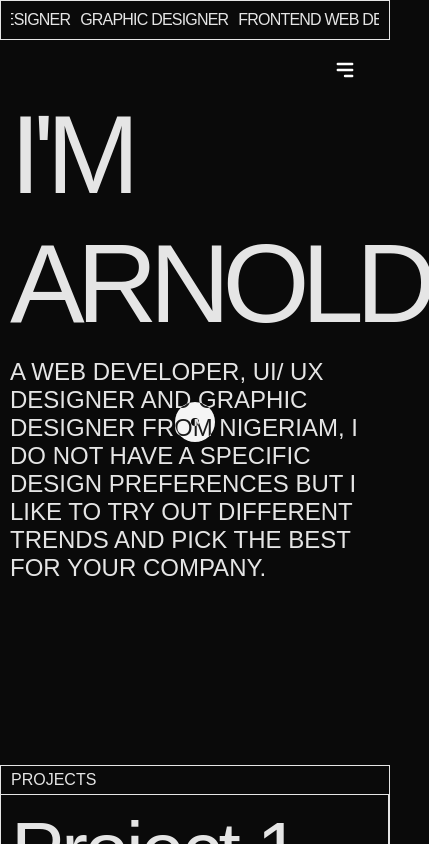
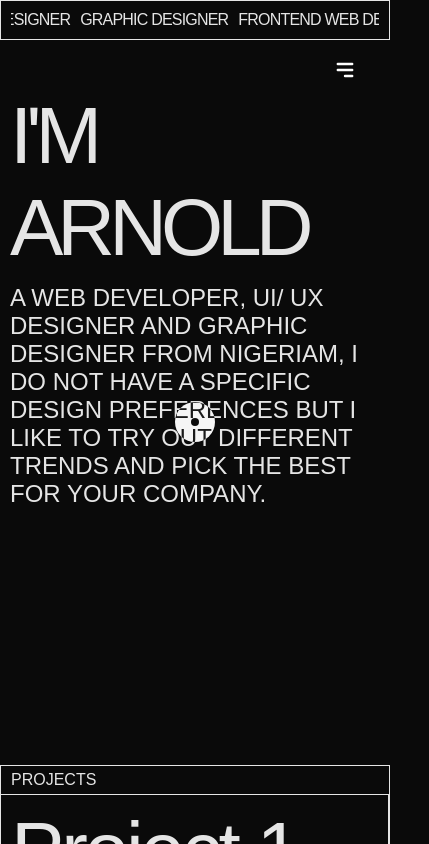
Before and after one commit to DarkVoid01/portfolio-project, a React (Create React App) app: page / in a window 390 px wide. Shown: the top 844 px of the page, 429 px wide, since content can reach past the window. Built offline with nearby package versions, Linux system fonts and the light colour scheme.

Commit message:
working on banner responsiveness

```diff
--- a/src/components/Banner/Banner.scss
+++ b/src/components/Banner/Banner.scss
@@ -21,9 +21,9 @@
         width: 100vw;
 
         .main-text{
-            font-size: 7rem;
+            font-size: 5rem;
             margin-top: 50px;
-            letter-spacing: -8px;
+            letter-spacing: -6px;
         }
 
         .minor-text{
```
